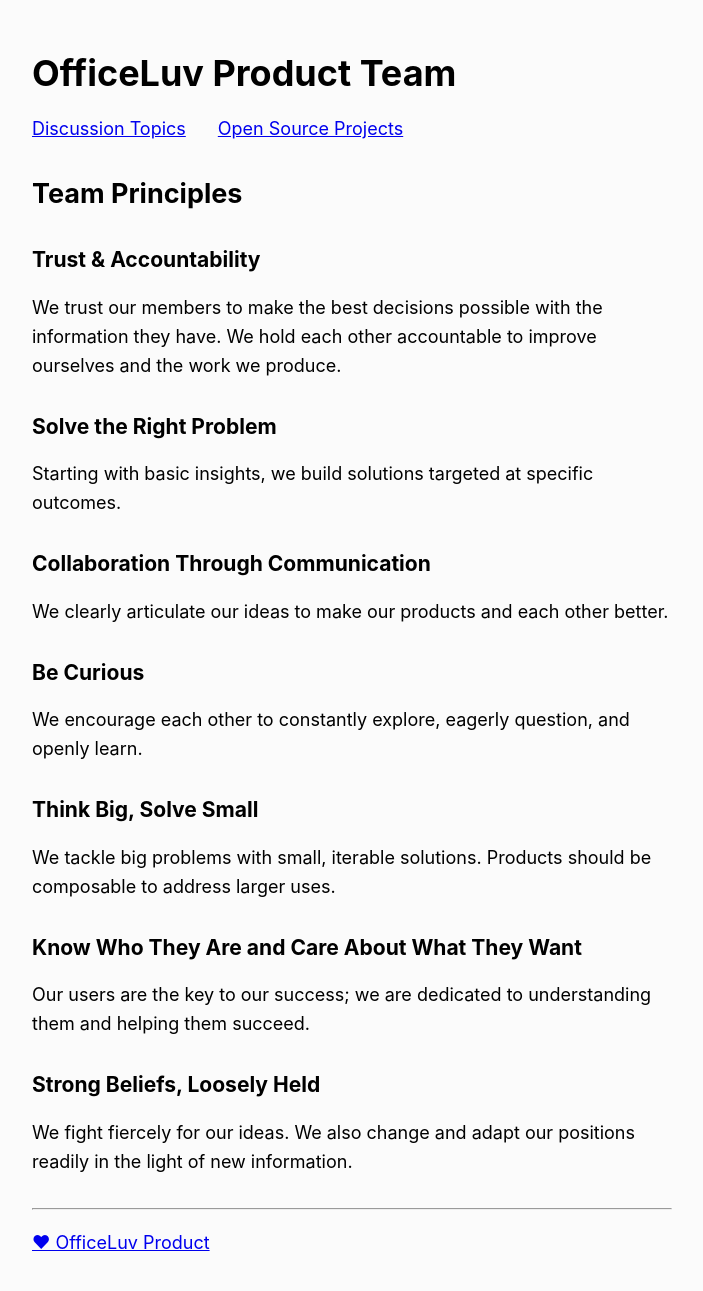
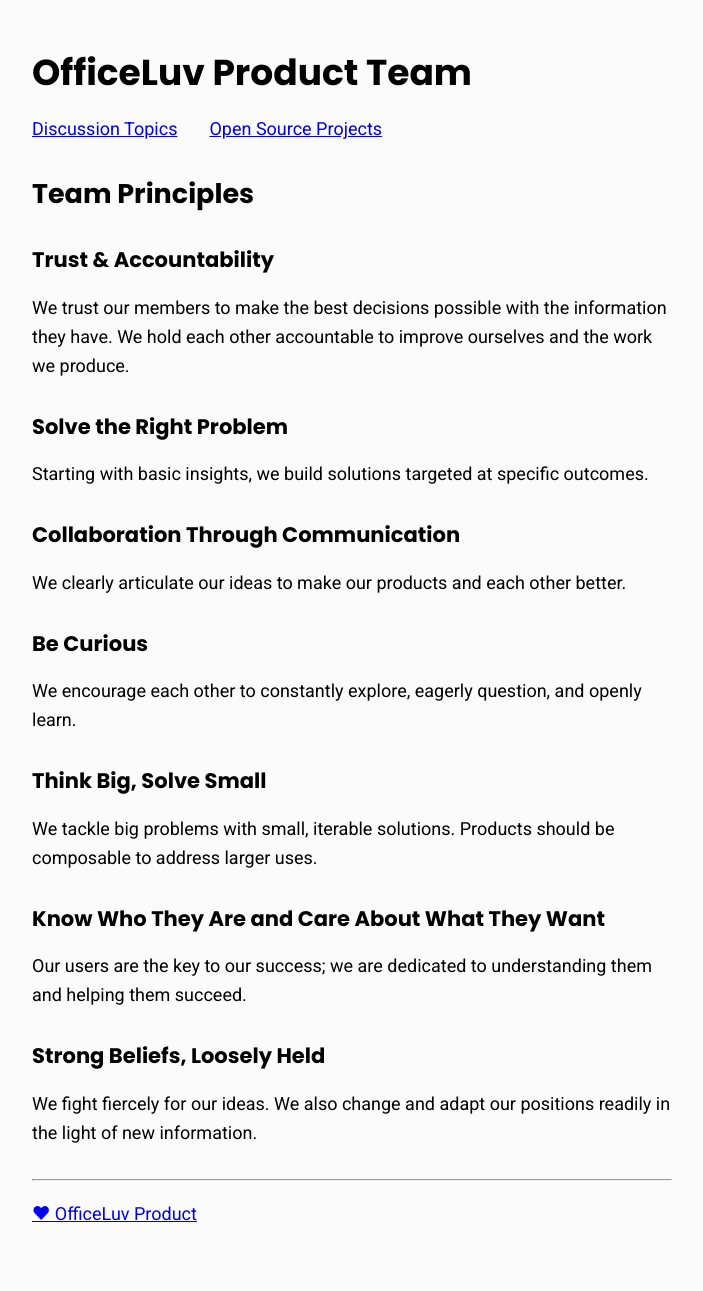
Before and after one commit to officeluv/officeluv.github.io, a Jekyll site: the page built from index.md, in a window 1280 px wide. Shown: the whole page, without its empty margins (288-991 px from the left). Built offline with Jekyll 4.4.1, drawn with Linux system fonts in a browser that asks for light colours; after the commit the page ends 1262 px from its top, so only the background shows below that.

Commit message:
chg:usr: Update fonts to conform to branding

```diff
--- a/_layouts/default.html
+++ b/_layouts/default.html
@@ -6,6 +6,7 @@
   <meta name="description" content="{{ site.description }}">
   <meta name="viewport" content="width=device-width, initial-scale=1.0">
   <title>{{ page.title }}</title>
+  <link rel="stylesheet" media="screen" href="https://fonts.googleapis.com/css?family=Poppins:400,600,700|Roboto:400,700">
   <link rel="stylesheet" href="/css/main.min.css">
 </head>
 <body class="markdown-body">
```
Also changed, not shown: css/main.min.css.
